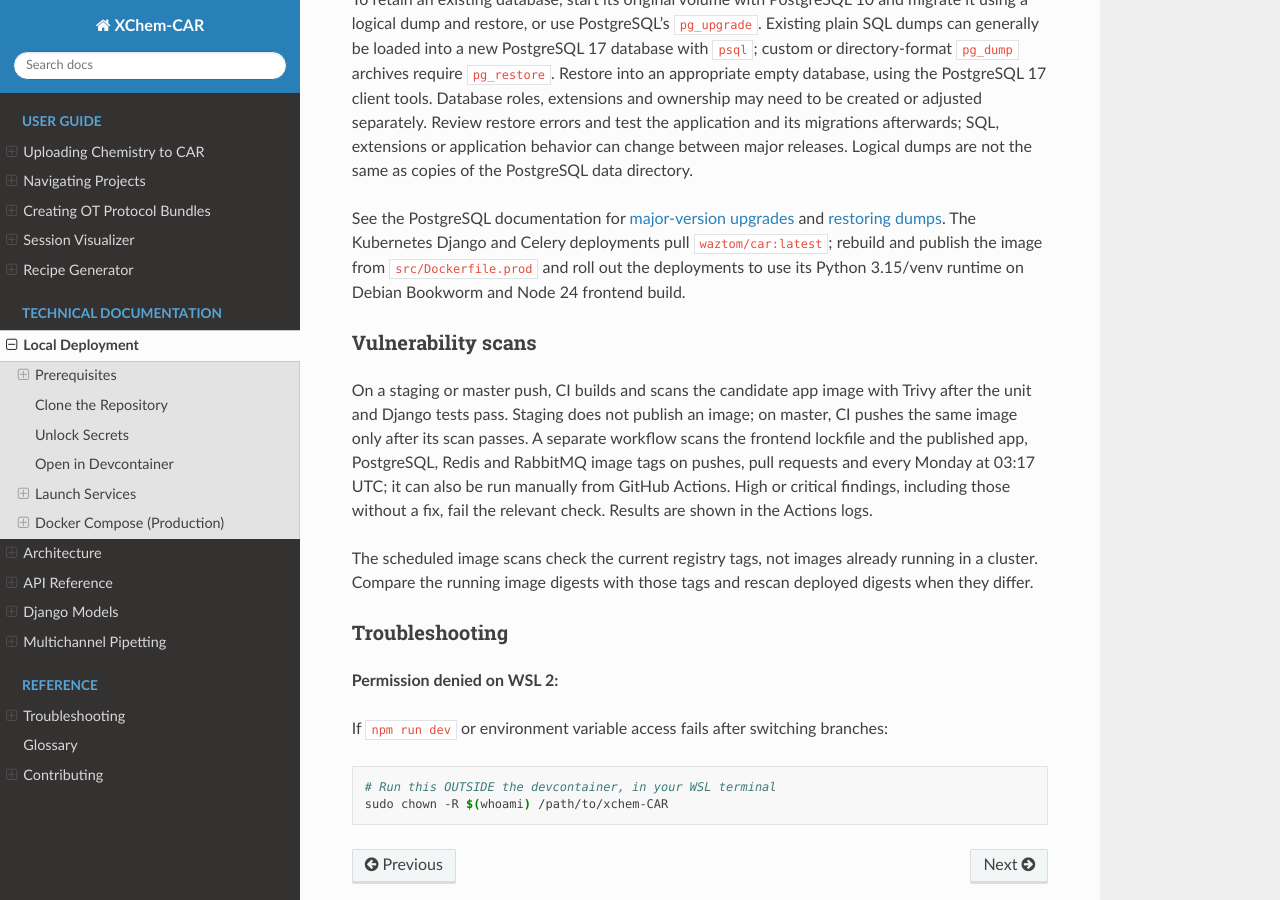
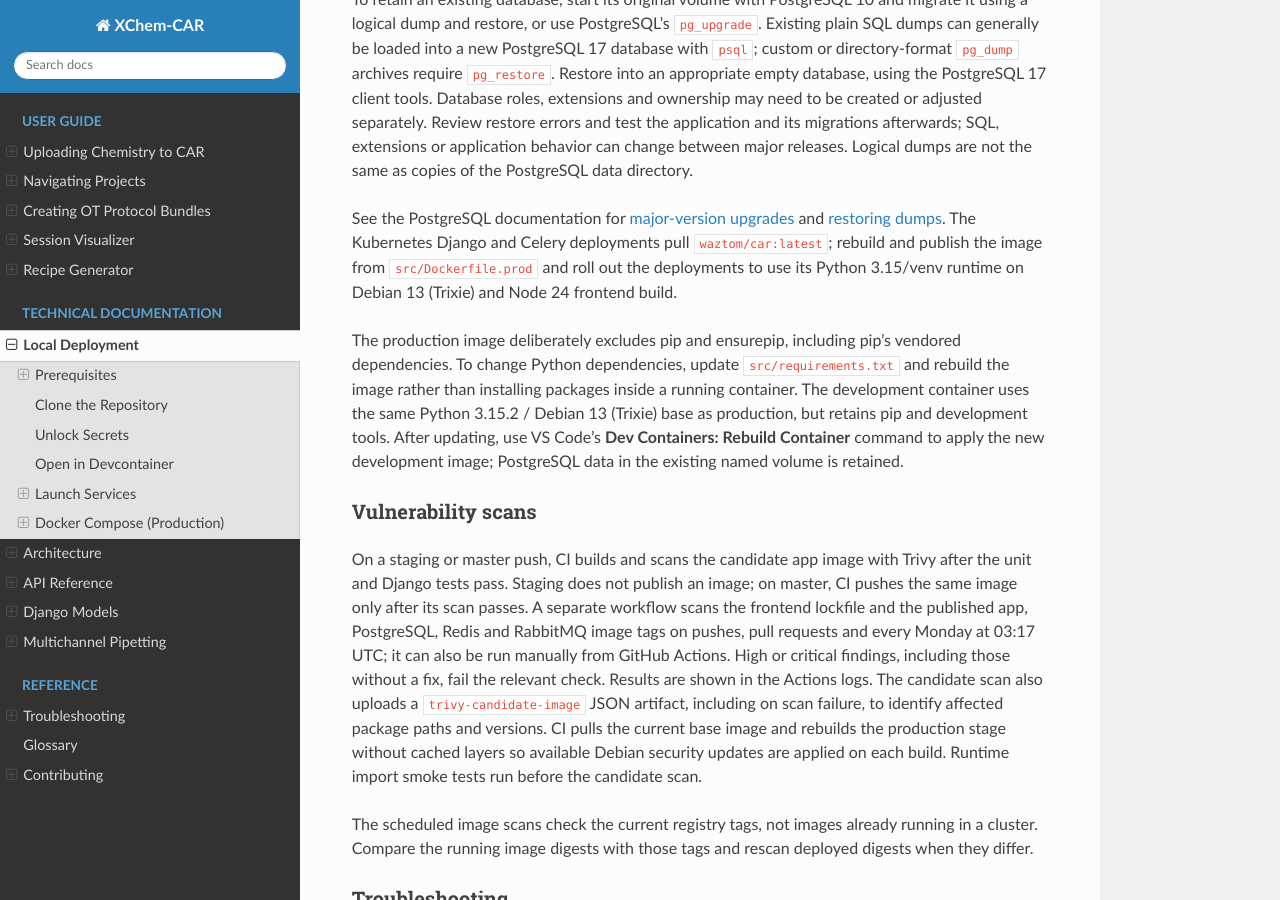
Before and after one commit to Waztom/xchem-CAR, a Sphinx documentation site: the page built from docs/source/technical/local_deployment.rst, in a window 1280 px wide and 900 px high, scrolled down 3893 px. Built offline with Sphinx 7.4.7 and the Read the Docs theme 3.1.0, drawn with Linux system fonts in a browser that asks for light colours.

Commit message:
Updated Dev and Prod containers to Trixie

```diff
--- a/docs/source/technical/local_deployment.rst
+++ b/docs/source/technical/local_deployment.rst
@@ -217,8 +217,17 @@ See the PostgreSQL documentation for `major-version upgrades
 `restoring dumps <https://www.postgresql.org/docs/17/backup-dump.html>`_.
 The Kubernetes Django and Celery deployments pull ``waztom/car:latest``;
 rebuild and publish the image from ``src/Dockerfile.prod`` and roll out the
-deployments to use its Python 3.15/venv runtime on Debian Bookworm and Node 24
+deployments to use its Python 3.15/venv runtime on Debian 13 (Trixie) and Node 24
 frontend build.
+
+The production image deliberately excludes pip and ensurepip, including pip's
+vendored dependencies. To change Python dependencies, update
+``src/requirements.txt`` and rebuild the image rather than installing packages
+inside a running container. The development container uses the same Python
+3.15.2 / Debian 13 (Trixie) base as production, but retains pip and development
+tools. After updating, use VS Code's **Dev Containers: Rebuild Container**
+command to apply the new development image; PostgreSQL data in the existing
+named volume is retained.
 
 Vulnerability scans
 ^^^^^^^^^^^^^^^^^^^
@@ -231,6 +240,11 @@ published app, PostgreSQL, Redis and RabbitMQ image tags on pushes, pull
 requests and every Monday at 03:17 UTC; it can also be run manually from
 GitHub Actions. High or critical findings, including those without a fix,
 fail the relevant check. Results are shown in the Actions logs.
+The candidate scan also uploads a ``trivy-candidate-image`` JSON artifact,
+including on scan failure, to identify affected package paths and versions.
+CI pulls the current base image and rebuilds the production stage without
+cached layers so available Debian security updates are applied on each build.
+Runtime import smoke tests run before the candidate scan.
 
 The scheduled image scans check the current registry tags, not images
 already running in a cluster. Compare the running image digests with those
```
Also changed, not shown: 3 other files.
